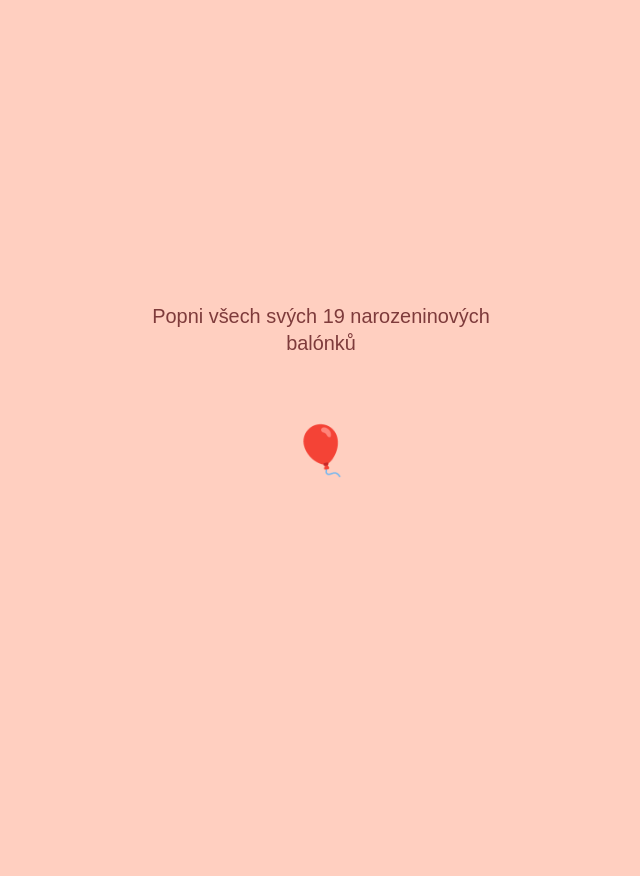
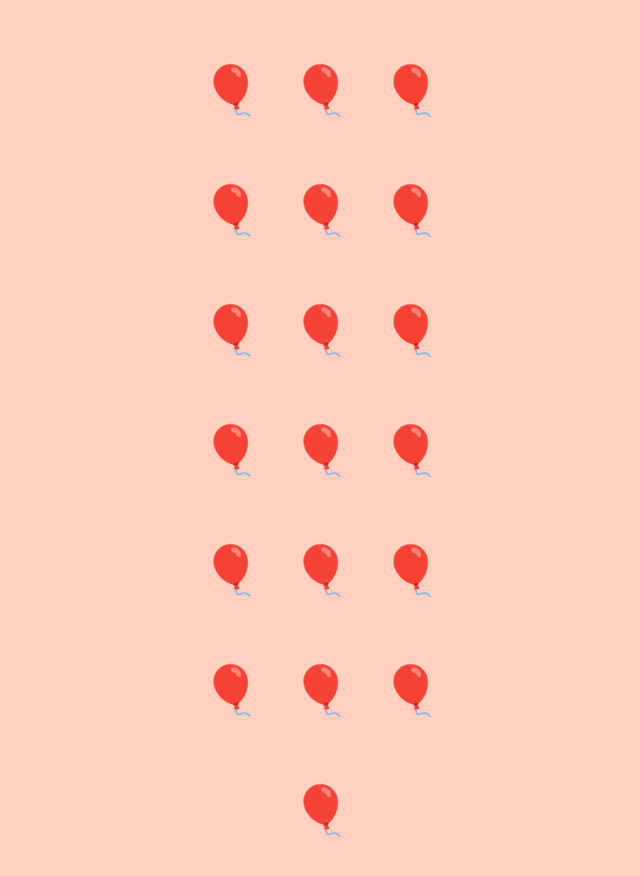
Before and after one commit to sidd-1337/adelnarozeniny, a React (Create React App) app: page / in a window 1280 px wide. Shown: the top 876 px of the page, without its empty margins (319-959 px from the left). Before the commit the page ends 800 px from the top, so only its background shows below. Built offline with nearby package versions, Linux system fonts and the light colour scheme; a web font is replaced by a local one.

Commit message:
qwadedqwwaeddwa

```diff
--- a/package.json
+++ b/package.json
@@ -1,4 +1,5 @@
 {
+  "homepage": "https://sidd-1337.github.io/adelnarozeniny/",
   "name": "adelnarozeniny",
   "version": "0.1.0",
   "private": true,
@@ -22,6 +23,8 @@
   },
   "scripts": {
     "start": "react-scripts start",
+    "predeploy":"npm run build",
+    "deploy":"gh-pages -d build",
     "build": "react-scripts build",
     "test": "react-scripts test",
     "eject": "react-scripts eject"
--- a/src/MainPage.js
+++ b/src/MainPage.js
@@ -8,7 +8,7 @@ import Confetti from 'react-confetti';
 import './BirthdayPage.css';
 
 const BalloonGame = ({ onComplete }) => {
-    const [balloons, setBalloons] = useState(Array.from({ length: 1 }, (_, i) => ({ id: i, popped: false })));
+    const [balloons, setBalloons] = useState(Array.from({ length: 19 }, (_, i) => ({ id: i, popped: false })));
 
     const popBalloon = (id) => {
         setBalloons(balloons.map(balloon => balloon.id === id ? { ...balloon, popped: true } : balloon));
```
